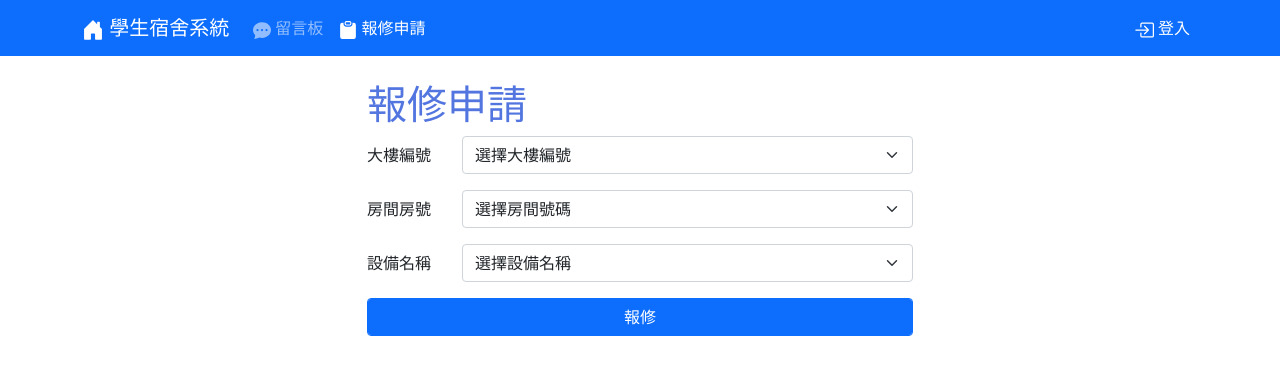
After one commit to XH-Liao/Dormitory_Management_System, a PHP site: page /fix in a window 1280 px wide. The commit adds this page. Shown: the top 375 px of the page. Run offline with PHP 8.4, Linux system fonts and the light colour scheme; data comes from the database, SQL or seed files in the repository; some libraries are stand-ins or nearby versions.

Commit message:
correct->fix_list,fix,header

```diff
--- /dev/null
+++ b/fix.php
@@ -0,0 +1,107 @@
+<?php
+$title = "報修申請";
+
+require("layout/header.php");
+require('dbconnect.php');
+
+
+?>
+
+<div class="row">
+    <div class="col-md-2 col-lg-3"></div>
+    <div class="col-md-8 col-lg-6">
+        <br>
+        <?php
+        if (isset($_SESSION['msg'])) {
+            print <<<EOT
+                <div class="alert alert-danger d-flex align-items-center" role="alert">
+                <svg class="bi flex-shrink-0 me-2" width="24" height="24" role="img" aria-label="Danger:"><use xlink:href="#exclamation-triangle-fill"/></svg>
+                <div>
+                    {$_SESSION['msg']}
+                </div>
+                </div>
+            EOT;
+            unset($_SESSION['msg']);
+        }
+        ?>
+        <h1 style="color: #5275e0;">報修申請</h1>
+        <form action="fix_confirm.php" method="POST">
+            <input type="hidden" name="identity" value="報修申請">
+            <div class="mb-3 row">
+                <label class="col-sm-2 col-form-label">大樓編號</label>
+                <div class="col-sm-10">
+                <select class="form-select" name="宿舍編號" aria-label="Default select example">
+                    <option selected disabled>選擇大樓編號</option>
+                    <?php
+                        $SQL = "SELECT 宿舍編號
+                        FROM  宿舍大樓
+                        ";
+                        $result = mysqli_query($link, $SQL);
+
+                        while($row = mysqli_fetch_assoc($result))
+                        {
+
+                            echo "<option value=".$row['宿舍編號'].">".$row['宿舍編號']."</option>";
+
+                        }
+                    ?>
+                </select>
+
+                </div>
+            </div>
+            <div class="mb-3 row">
+                <label class="col-sm-2 col-form-label">房間房號</label>
+                <div class="col-sm-10">
+                <select class="form-select" name="房間號碼" aria-label="Default select example">
+                    <option selected disabled>選擇房間號碼</option>
+                    <?php
+                        $SQL = "SELECT 房間號碼,宿舍編號
+                        FROM 宿舍房間
+                        ORDER BY 宿舍編號 ASC
+                        ";
+                        $result = mysqli_query($link, $SQL);
+
+                        while($row = mysqli_fetch_assoc($result))
+                        {
+
+                            echo "<option value=".$row['房間號碼'].">".$row['宿舍編號']."-".$row['房間號碼']."</option>";
+
+                        }
+                    ?>
+                </select>
+                </div>
+            </div>
+            <div class="mb-3 row">
+                <label class="col-sm-2 col-form-label">設備名稱</label>
+                <div class="col-sm-10">
+                    <select class="form-select" name="設備名稱" aria-label="Default select example">
+                    <option selected disabled>選擇設備名稱</option>
+                    <?php
+                        $SQL = "SELECT 大樓設備 FROM 宿舍大樓_大樓設備
+                                UNION
+                                SELECT 設備 AS 大樓設備 FROM 宿舍房間_設備
+                        ";
+                        $result = mysqli_query($link, $SQL);
+
+                        while($row = mysqli_fetch_assoc($result))
+                        {
+
+                            echo "<option value=".$row['大樓設備'].">".$row['大樓設備']."</option>";
+
+                        }
+                    ?>
+                </select>
+                </div>
+            </div>
+            <input type="submit" value="報修" class="form-control btn btn-primary">
+        </form>
+    </div>
+</div>
+<div class="col-md-2 col-lg-3"></div>
+</div>
+
+
+
+<?php
+require("layout/footer.php");
+?>
--- a/fix_list.php
+++ b/fix_list.php
@@ -49,7 +49,7 @@ $result = mysqli_query($link, $SQL);
                 echo "<td>" . $row['宿舍編號'] . "</td>";
                 echo "<td></td>";
                 echo "<td>" . $row['大樓設備'] . "</td>";
-                echo "<td>" . $row['維修狀態'] . "</td>";
+                echo "<td>維修中</td>";
                 echo "</tr>";
             }
             $SQL = "SELECT 設備,宿舍編號,房間號碼,維修狀態
@@ -63,7 +63,7 @@ $result = mysqli_query($link, $SQL);
                 echo "<td>" . $row['宿舍編號'] . "</td>";
                 echo "<td>" . $row['房間號碼'] . "</td>";
                 echo "<td>" . $row['設備'] . "</td>";
-                echo "<td>" . $row['維修狀態'] . "</td>";
+                echo "<td>維修中</td>";
                 echo "</tr>";
             }
             ?>
--- a/layout/header.php
+++ b/layout/header.php
@@ -30,13 +30,13 @@ if ($title != "密碼修改" && isset($_SESSION["login_identity"]) && $_SESSION[
         $(document).ready(function() {
             var location = window.location.href;
             var id = location.substring(location.lastIndexOf('/') + 1);
-            if(id=="stu_list" || id=="admin_list" ||id=="enroll"){
+            if (id == "stu_list" || id == "admin_list" || id == "enroll") {
                 $("#people").addClass("active");
-            }else if(id=="moni_list" || id=="violate_list"){
+            } else if (id == "moni_list" || id == "violate_list") {
                 $("#monitor_violate").addClass("active");
-            }else if(id=="apply" || id=="applied"){
+            } else if (id == "apply" || id == "applied") {
                 $("#apply").addClass("active");
-            }else{
+            } else {
                 $("#" + id).addClass("active");
             }
         });
@@ -94,6 +94,21 @@ if ($title != "密碼修改" && isset($_SESSION["login_identity"]) && $_SESSION[
                         </a>
                     </li>
                     <?php
+                    if(!isset($_SESSION['login_identity']))
+                    {
+                        print <<< EOT
+                        <li class="nav-item">
+                        <a class="nav-link" href="fix" id="fix">
+                            <svg xmlns="http://www.w3.org/2000/svg" width="18"  fill="currentColor" class="bi bi-person-lines-fill" viewBox="0 0 16 16">
+                            <path fill-rule="evenodd" d="M10 1.5a.5.5 0 0 0-.5-.5h-3a.5.5 0 0 0-.5.5v1a.5.5 0 0 0 .5.5h3a.5.5 0 0 0 .5-.5v-1Zm-5 0A1.5 1.5 0 0 1 6.5 0h3A1.5 1.5 0 0 1 11 1.5v1A1.5 1.5 0 0 1 9.5 4h-3A1.5 1.5 0 0 1 5 2.5v-1Zm-2 0h1v1A2.5 2.5 0 0 0 6.5 5h3A2.5 2.5 0 0 0 12 2.5v-1h1a2 2 0 0 1 2 2V14a2 2 0 0 1-2 2H3a2 2 0 0 1-2-2V3.5a2 2 0 0 1 2-2Z"/>
+                            </svg>
+                        報修申請
+                        </a>
+                    </li>
+EOT;
+                    }
+                    ?>
+                    <?php
                     //所有人：可顯示"首頁"、"留言板"
                     if (isset($_SESSION['login_identity'])) {
                         //具有學生身分："宿舍申請"、更改個資(for stu)
@@ -106,6 +121,16 @@ if ($title != "密碼修改" && isset($_SESSION["login_identity"]) && $_SESSION[
                                     </svg>
                                     申請住宿
                                 </a>
+                            </li>
+EOT;
+                            print <<< EOT
+                            <li class="nav-item">
+                            <a class="nav-link" href="fix" id="fix">
+                                <svg xmlns="http://www.w3.org/2000/svg" width="18"  fill="currentColor" class="bi bi-person-lines-fill" viewBox="0 0 16 16">
+                                <path fill-rule="evenodd" d="M10 1.5a.5.5 0 0 0-.5-.5h-3a.5.5 0 0 0-.5.5v1a.5.5 0 0 0 .5.5h3a.5.5 0 0 0 .5-.5v-1Zm-5 0A1.5 1.5 0 0 1 6.5 0h3A1.5 1.5 0 0 1 11 1.5v1A1.5 1.5 0 0 1 9.5 4h-3A1.5 1.5 0 0 1 5 2.5v-1Zm-2 0h1v1A2.5 2.5 0 0 0 6.5 5h3A2.5 2.5 0 0 0 12 2.5v-1h1a2 2 0 0 1 2 2V14a2 2 0 0 1-2 2H3a2 2 0 0 1-2-2V3.5a2 2 0 0 1 2-2Z"/>
+                                </svg>
+                            報修申請
+                            </a>
                             </li>
 EOT;
                         }
@@ -142,8 +167,8 @@ EOT;
                                         </a>
                                     </li>
 EOT;
-                                    if ($_SESSION["login_account"] == "admin") {
-                                        print <<< EOT
+                            if ($_SESSION["login_account"] == "admin") {
+                                print <<< EOT
                                         <li class="nav-item">
                                             <a class="dropdown-item" href="admin_list">
                                                 <svg xmlns="http://www.w3.org/2000/svg" width="20" fill="currentColor" class="bi bi-person-fill-gear" viewBox="0 0 16 16">
@@ -153,8 +178,8 @@ EOT;
                                             </a>
                                         </li>
 EOT;
-                                    }
-                                    print <<< EOT
+                            }
+                            print <<< EOT
                                     <li class="nav-item">
                                         <a class="dropdown-item" href="enroll" id='enroll'>
                                         <svg xmlns="http://www.w3.org/2000/svg" width="20"  fill="currentColor" class="bi bi-person-plus-fill" viewBox="0 0 16 16">
@@ -207,6 +232,32 @@ EOT;
                                     </svg>
                                     大樓管理
                                 </a>
+                            </li>
+                            <li class="nav-item dropdown">
+                                <a href="#" class="nav-link dropdown-toggle" role="button" data-bs-toggle="dropdown" id="monitor_violate">
+                                    <svg xmlns="http://www.w3.org/2000/svg" width="20" fill="currentColor" class="bi bi-flag-fill" viewBox="0 0 16 16">
+                                        <path d="M14.778.085A.5.5 0 0 1 15 .5V8a.5.5 0 0 1-.314.464L14.5 8l.186.464-.003.001-.006.003-.023.009a12.435 12.435 0 0 1-.397.15c-.264.095-.631.223-1.047.35-.816.252-1.879.523-2.71.523-.847 0-1.548-.28-2.158-.525l-.028-.01C7.68 8.71 7.14 8.5 6.5 8.5c-.7 0-1.638.23-2.437.477A19.626 19.626 0 0 0 3 9.342V15.5a.5.5 0 0 1-1 0V.5a.5.5 0 0 1 1 0v.282c.226-.079.496-.17.79-.26C4.606.272 5.67 0 6.5 0c.84 0 1.524.277 2.121.519l.043.018C9.286.788 9.828 1 10.5 1c.7 0 1.638-.23 2.437-.477a19.587 19.587 0 0 0 1.349-.476l.019-.007.004-.002h.001"/>
+                                    </svg>
+                                    報修
+                                </a>
+                                <ul class="dropdown-menu"> <!-- dropdown-menu-right -->
+                                    <li>
+                                        <a class="dropdown-item" href="fix">
+                                            <svg xmlns="http://www.w3.org/2000/svg" width="18"  fill="currentColor" class="bi bi-person-lines-fill" viewBox="0 0 16 16">
+                                                <path fill-rule="evenodd" d="M10 1.5a.5.5 0 0 0-.5-.5h-3a.5.5 0 0 0-.5.5v1a.5.5 0 0 0 .5.5h3a.5.5 0 0 0 .5-.5v-1Zm-5 0A1.5 1.5 0 0 1 6.5 0h3A1.5 1.5 0 0 1 11 1.5v1A1.5 1.5 0 0 1 9.5 4h-3A1.5 1.5 0 0 1 5 2.5v-1Zm-2 0h1v1A2.5 2.5 0 0 0 6.5 5h3A2.5 2.5 0 0 0 12 2.5v-1h1a2 2 0 0 1 2 2V14a2 2 0 0 1-2 2H3a2 2 0 0 1-2-2V3.5a2 2 0 0 1 2-2Z"/>
+                                            </svg>
+                                            報修申請
+                                        </a>
+                                    </li>
+                                    <li class="nav-item">
+                                        <a class="dropdown-item" href="fix_list">
+                                            <svg xmlns="http://www.w3.org/2000/svg" width="16" height="16" fill="currentColor" class="bi bi-exclamation-triangle-fill" viewBox="0 0 16 16">
+                                                <path d="M6 8a3 3 0 1 0 0-6 3 3 0 0 0 0 6zm-5 6s-1 0-1-1 1-4 6-4 6 3 6 4-1 1-1 1H1zM11 3.5a.5.5 0 0 1 .5-.5h4a.5.5 0 0 1 0 1h-4a.5.5 0 0 1-.5-.5zm.5 2.5a.5.5 0 0 0 0 1h4a.5.5 0 0 0 0-1h-4zm2 3a.5.5 0 0 0 0 1h2a.5.5 0 0 0 0-1h-2zm0 3a.5.5 0 0 0 0 1h2a.5.5 0 0 0 0-1h-2z" />
+                                            </svg>
+                                            報修列表
+                                        </a>
+                                    </li>
+                                </ul>
                             </li>
 
 EOT;
```
